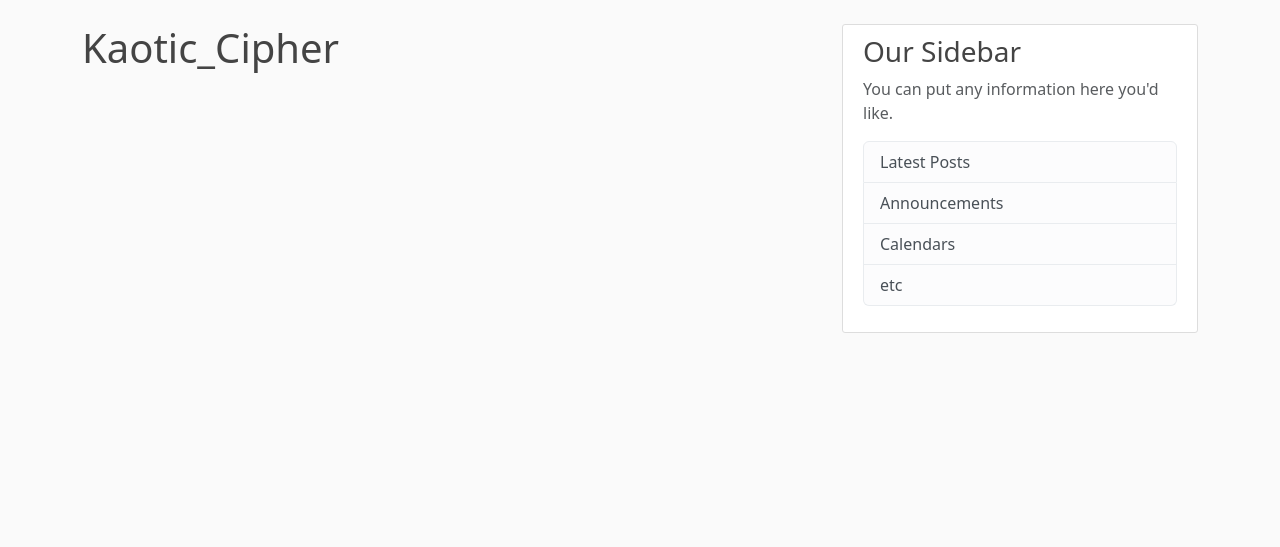
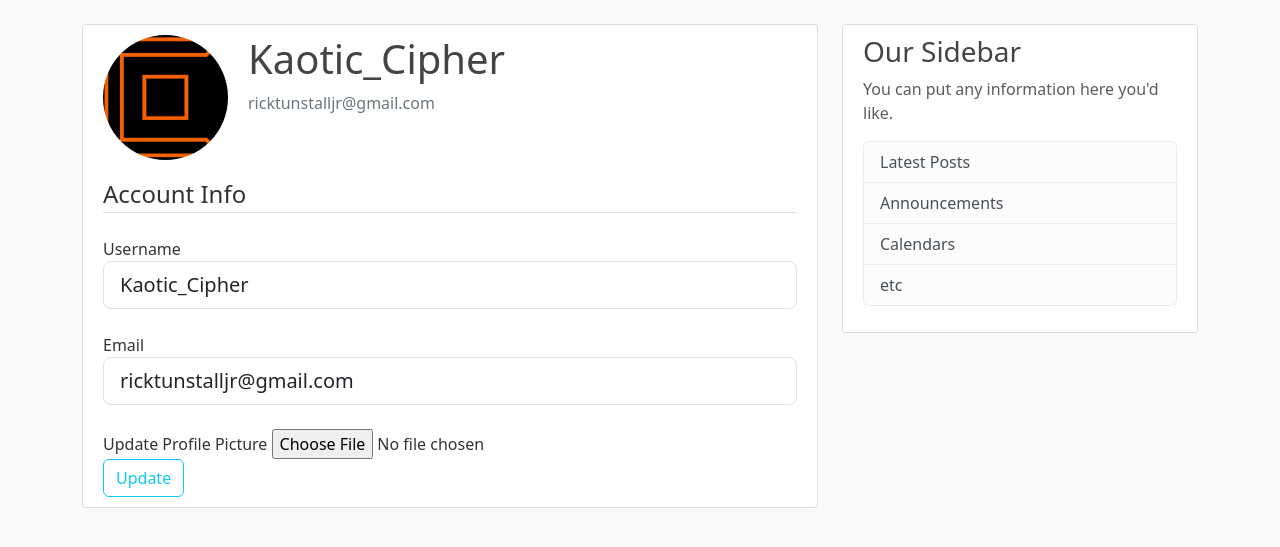
Before and after one commit to RTUNSTALLjr/simple_blog, a Flask app: page /account in a window 1280 px wide. Shown: the part 56-603 px from the top of the page. Run offline with Flask 3, Linux system fonts and the light colour scheme; a user stored in the database is signed in; some libraries are stand-ins or nearby versions.

Commit message:
update account page

```diff
--- a/flask_app/controllers/blogs_control.py
+++ b/flask_app/controllers/blogs_control.py
@@ -1,3 +1,5 @@
+import os
+import secrets
 from flask import render_template, redirect, request, session, url_for, flash
 from flask_app import app, db, bcrypt
 from flask_app.models import formz, model
@@ -31,7 +33,6 @@ def register():
     if current_user.is_authenticated:
         return redirect(url_for('home'))
     form = formz.RegistrationForm()
-    print(form)
     if form.validate_on_submit():
         hashed_password = bcrypt.generate_password_hash(form.password.data)
         user = model.User(username=form.username.data, email=form.email.data, password=hashed_password)
@@ -61,7 +62,32 @@ def logout():
     logout_user()
     return redirect(url_for('home'))
 
-@app.route('/account')
+def save_picture(form_picture):
+    random_hex = secrets.token_hex(8)
+    _, f_ext = os.path.splitext(form_picture.filename)
+    picture_fn = random_hex + f_ext
+    picture_path = os.path.join(app.root_path, 'static/profile_pics', picture_fn)
+    form_picture.save(picture_path)
+    prev_picture = os.path.join(app.root_path, 'static/profile_pics', current_user.image_file)
+    if os.path.exists(prev_picture) and current_user.image_file != 'default.jpg':
+        os.remove(prev_picture)
+    return picture_fn
+
+@app.route('/account', methods=["GET", "POST"])
 @login_required
 def account():
-    return render_template('account.html', title = 'Account')
+    form = formz.UpdateAccountForm()
+    if form.validate_on_submit():
+        if form.picture.data:
+            picture_file = save_picture(form.picture.data)
+            current_user.image_file = picture_file
+        current_user.username = form.username.data
+        current_user.email = form.email.data
+        db.session.commit()
+        flash('Your account has been updated!', 'success' )
+        return redirect(url_for('account'))
+    elif request.method == 'GET':
+        form.username.data = current_user.username
+        form.email.data = current_user.email
+    image_file = url_for('static', filename='profile_pics/' + current_user.image_file)
+    return render_template('account.html', title = 'Account', image_file = image_file, form = form)
--- a/flask_app/models/formz.py
+++ b/flask_app/models/formz.py
@@ -1,4 +1,6 @@
 from flask_wtf import FlaskForm
+from flask_wtf.file import FileField, FileAllowed
+from flask_login import current_user
 from wtforms import StringField, PasswordField, SubmitField, BooleanField
 from wtforms.validators import DataRequired, Length, Email, EqualTo, ValidationError
 from flask_app.models.model import User, Post
@@ -25,3 +27,21 @@ class LoginForm(FlaskForm):
     password = PasswordField("Password", validators=[DataRequired()])
     remember = BooleanField("Remember Me")
     submit = SubmitField("Login")
+
+class UpdateAccountForm(FlaskForm):
+    username = StringField('Username', validators=[DataRequired(), Length(min=2, max=20)])
+    email = StringField("Email", validators=[DataRequired(), Email()])
+    picture = FileField('Update Profile Picture', validators=[FileAllowed(['jpg', 'png'])])
+    submit = SubmitField("Update")
+
+    def validate_username(self, username):
+        if username.data != current_user.username:
+            user = User.query.filter_by(username=username.data).first()
+            if user:
+                raise ValidationError('Username not available.')
+
+    def validate_email(self, email):
+        if email.data != current_user.email:
+            user = User.query.filter_by(email=email.data).first()
+            if user:
+                raise ValidationError('Email already registered.')
--- a/flask_app/templates/account.html
+++ b/flask_app/templates/account.html
@@ -1,4 +1,56 @@
 {% extends "./base.html" %}
 {% block base %}
-<h1>{{ current_user.username }}</h1>
+<div class="content-section">
+    <div class="media d-flex">
+        <img class="rounded-circle account-img" src="{{image_file}}" alt="profile picture">
+        <div class="media-body">
+            <h2 class="account-heading">{{current_user.username}} </h2>
+            <p class="text-secondary">{{current_user.email}}</p>
+        </div>
+    </div>
+        <form action="" method="POST" enctype="multipart/form-data">
+            {{form.hidden_tag()}}
+            <fieldset class="form-group">
+                <legend class="border-bottom mb-4">Account Info</legend>
+                <div class="form-group mb-4">
+                    {{form.username.label(class=("form-control-label"))}}
+                    {% if form.username.errors %}
+                        {{form.username(class="form-control form-control-lg is-invalid")}}
+                            <div class="invalid-feedback">
+                                {% for error in form.username.errors %}
+                                    <span>{{error}}</span>
+                                {% endfor %}
+                            </div>
+                    {% else %}
+                    {{form.username(class=("form-control form-control-lg"))}}
+                    {% endif %}
+                </div>
+                <div class="form-group mb-4">
+                    {{form.email.label(class=("form-control-label"))}}
+                    {% if form.email.errors %}
+                        {{form.email(class="form-control form-control-lg is-invalid")}}
+                            <div class="invalid-feedback">
+                                {% for error in form.email.errors %}
+                                    <span>{{error}}</span>
+                                {% endfor %}
+                            </div>
+                    {% else %}
+                    {{form.email(class=("form-control form-control-lg"))}}
+                    {% endif %}
+                </div>
+                <div class="form-group">
+                    {{form.picture.label(class=("form-control-label"))}}
+                    {{form.picture(class="form-control-file")}}
+                    {% if form.picture.errors %}
+                        {% for error in form.picture.errors %}
+                        <span class="text-danger">{{error}}</span><br>
+                        {% endfor %}
+                    {% endif %}
+                </div>
+            </fieldset>
+                <div class="form-group">
+                    {{form.submit(class=("btn btn-outline-info"))}}
+                </div>
+        </form>
+</div>
 {% endblock base %}
```
Also changed, not shown: flask_app/static/profile_pics/30db8bc3c174678c.png (added), flask_app/static/profile_pics/default.jpg (added), instance/db.sqlite3.
